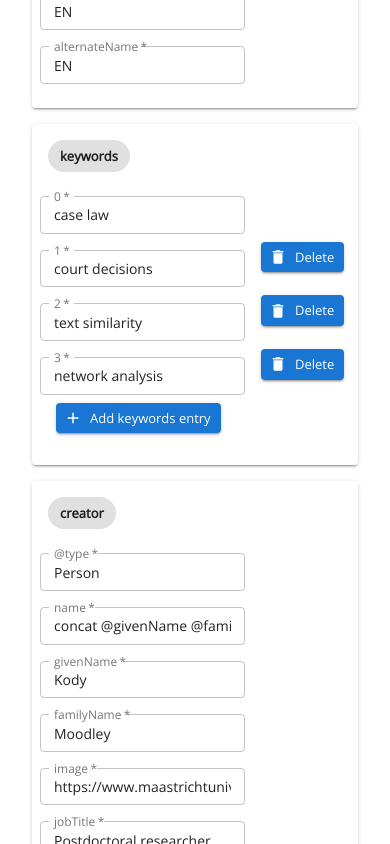
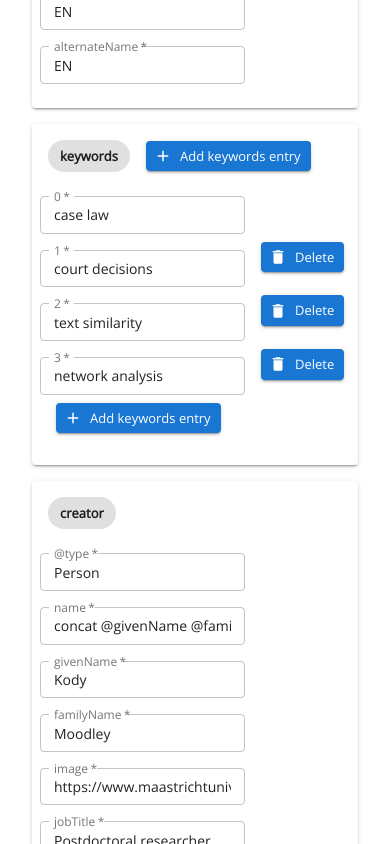
Before and after one commit to vemonet/json-ld-editor-react, a React Native app: screen /fair-metadata-wizard/ in a window 390 px wide. Shown: the part 1740-2584 px from the top of the page. Built offline with nearby package versions, Linux system fonts and the light colour scheme.

Commit message:
fix object clone issue

```diff
--- a/src/JsonldWizard.tsx
+++ b/src/JsonldWizard.tsx
@@ -142,7 +142,7 @@ export default function JsonldWizard() {
 }
 
 // Recursive component to display a JSON-LD object as form
-const RenderObjectForm = ({ renderObject, onChange }: any) => {
+const RenderObjectForm = ({ renderObject, onChange, parentProperty }: any) => {
   const classes = useStyles();
   const theme = useTheme();
 
@@ -159,23 +159,15 @@ const RenderObjectForm = ({ renderObject, onChange }: any) => {
 
   const handleAddEntry = (property: any, event: any) => {
     if (renderObject[property].length > 0) {
-      renderObject[property].push(renderObject[property][0]);
+      // Use {...object} to clone the object
+      renderObject[property].push({...renderObject[property][0]});
     } else {
-      renderObject[property].push('New entry');
+      renderObject[property].push('Entry ' + renderObject[property].length);
     }
     onChange(renderObject);
   }
 
   const handleRemoveEntry = (property: any, event: any) => {
-    console.log('handleRemoveEntry');
-    console.log(property);
-    console.log(event);
-    console.log(renderObject[property]);
-    // if (renderObject[property].length > 0) {
-    //   renderObject[property].push(renderObject[property][0]);
-    // } else {
-    //   renderObject[property].push('New entry');
-    // }
     renderObject.splice(property, 1);
     onChange(renderObject);
   }
@@ -226,7 +218,6 @@ const RenderObjectForm = ({ renderObject, onChange }: any) => {
             <Card elevation={2} className={classes.paperPadding}>
               <Chip label={property}  style={{fontWeight: 900, marginBottom: theme.spacing(2), marginLeft: theme.spacing(1)}} />
               { Array.isArray(renderObject) && property !== '0' &&
-                // <Grid item>
                 <Button onClick={(subSelections: any) => handleRemoveEntry(property, subSelections)}
                   variant="contained"
                   size="small"
@@ -236,11 +227,22 @@ const RenderObjectForm = ({ renderObject, onChange }: any) => {
                   color="primary" >
                     Delete
                 </Button>
-                // </Grid>
+              }
+              { Array.isArray(renderObject[property]) &&
+                <Button onClick={(subSelections: any) => handleAddEntry(property, subSelections)}
+                  // style={{width: '100%'}}
+                  variant="contained"
+                  size="small"
+                  className={classes.addEntryButton}
+                  startIcon={<AddIcon />}
+                  color="primary" >
+                    Add {property} entry
+                </Button>
               }
               <RenderObjectForm
                 renderObject={renderObject[property]}
                 onChange={(subSelections: any) => handleRecursiveChange(property, subSelections)}
+                parentProperty={property}
               />
               { Array.isArray(renderObject[property]) &&
                 <Button onClick={(subSelections: any) => handleAddEntry(property, subSelections)}
```
